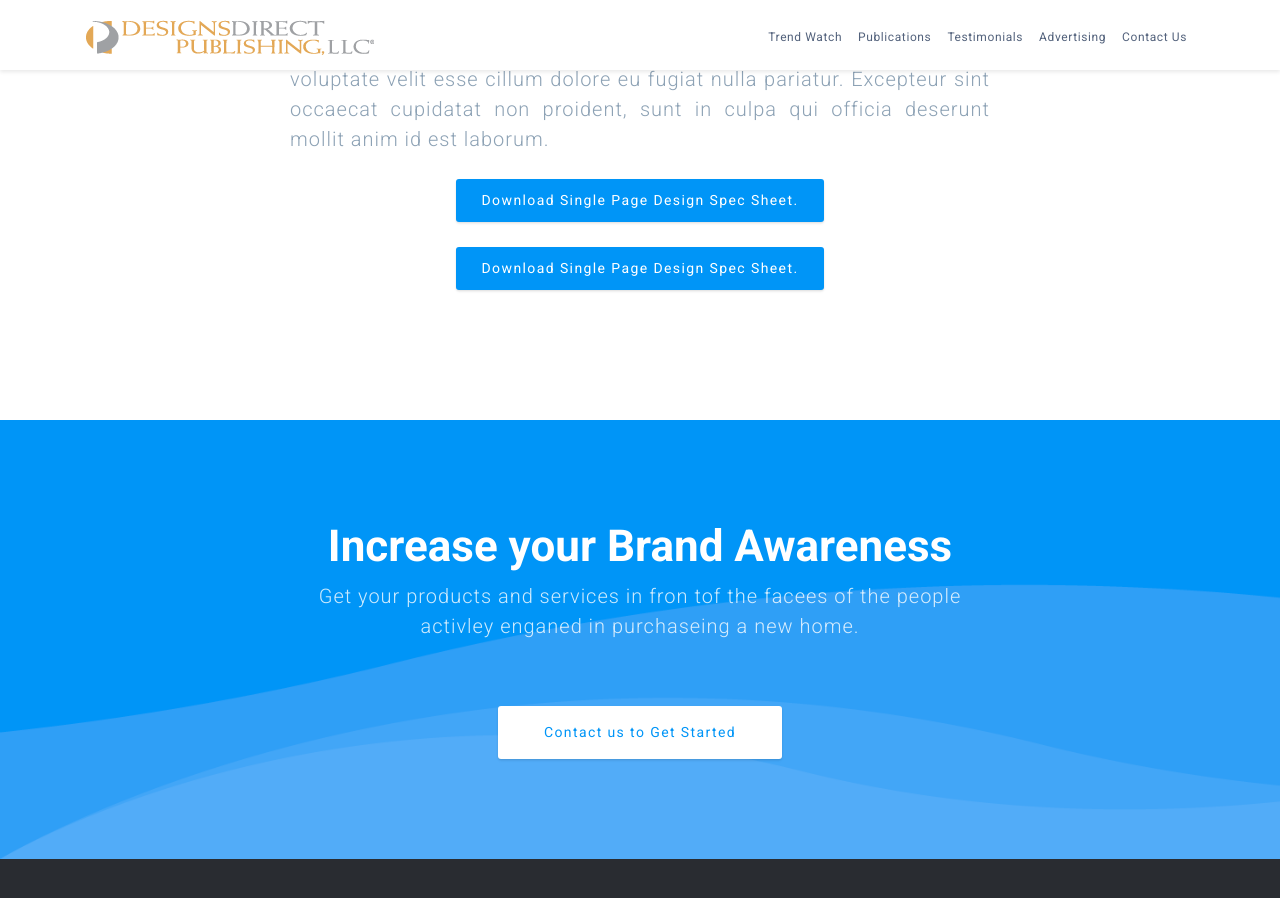
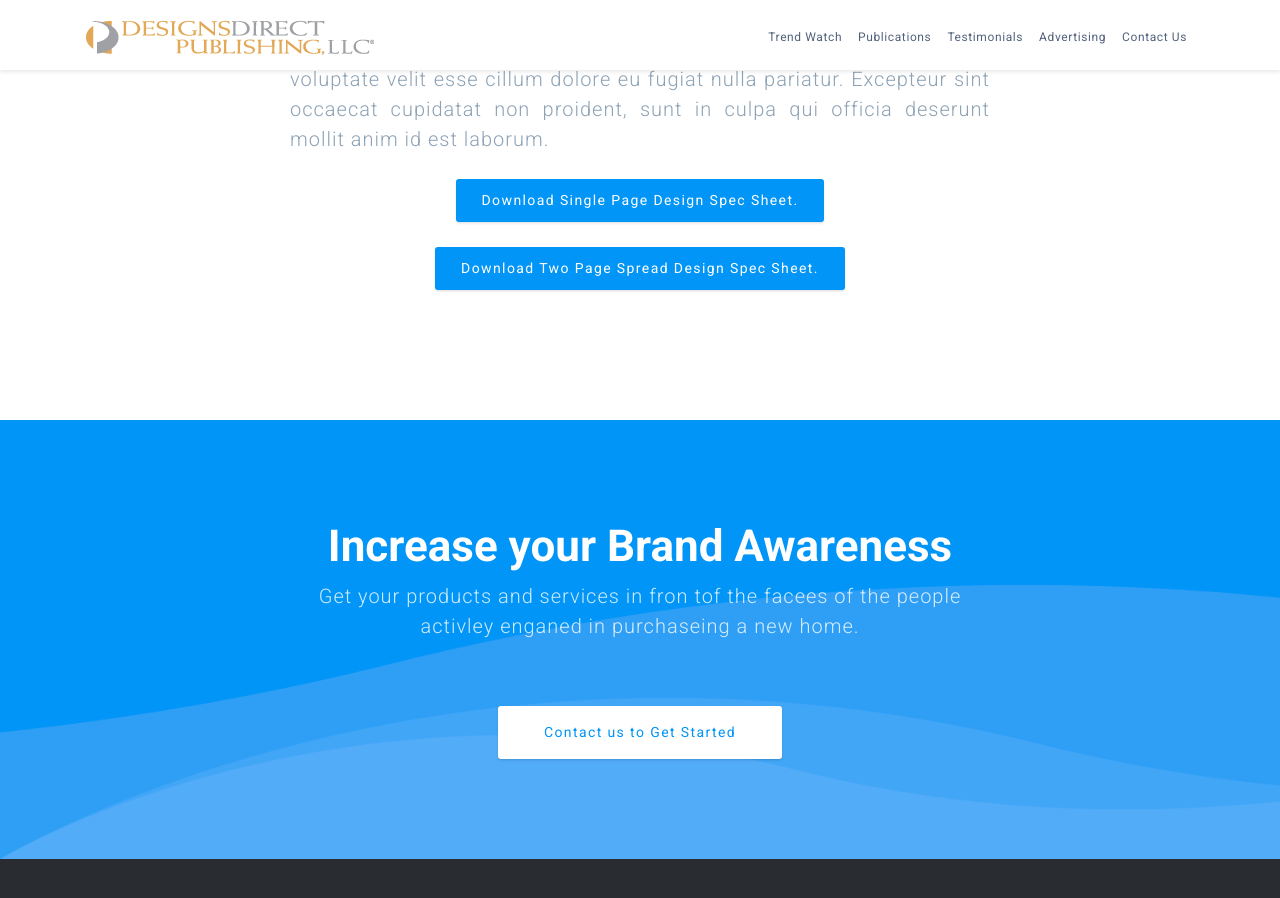
Before and after one commit to FatMan50/designdirects, a Jekyll site: the page built from index.md, in a window 1280 px wide and 900 px high, scrolled down 2692 px. Built offline with Jekyll 4.4.1, drawn with Linux system fonts in a browser that asks for light colours; nearby versions of some CDN libraries.

Commit message:
adding the pdfs

```diff
--- a/_layouts/home.html
+++ b/_layouts/home.html
@@ -136,9 +136,10 @@
     <div class="title-block">
       <h2>Advertising</h2>
       <p style="text-align: justify !important;">Lorem ipsum dolor sit amet, consectetur adipisicing elit, sed do eiusmod tempor incididunt ut labore et dolore magna aliqua. Ut enim ad minim veniam, quis nostrud exercitation ullamco laboris nisi ut aliquip ex ea commodo consequat. Duis aute irure dolor in reprehenderit in voluptate velit esse cillum dolore eu fugiat nulla pariatur. Excepteur sint occaecat cupidatat non proident, sunt in culpa qui officia deserunt mollit anim id est laborum.</p>
-      <a href="{{ site.url }}#" class="btn btn-regular">Download Single Page Design Spec Sheet.</a><br />
+      <a href="{{ site.url }}/assets/Full-Page-Ad-Specs-DDH.pdf" class="btn btn-regular">Download Single Page Design Spec Sheet.</a><br />
 
-      <a href="{{ site.url }}#" class="btn btn-regular">Download Single Page Design Spec Sheet.</a>
+
+      <a href="{{ site.url }}/assets/Full-Spread-Ad-Specs-DDH.pdf" class="btn btn-regular">Download Two Page Spread Design Spec Sheet.</a>
     </div>
     <!-- <div class="row">
       <div class="col-md-4">
```
Also changed, not shown: 3 other files.
